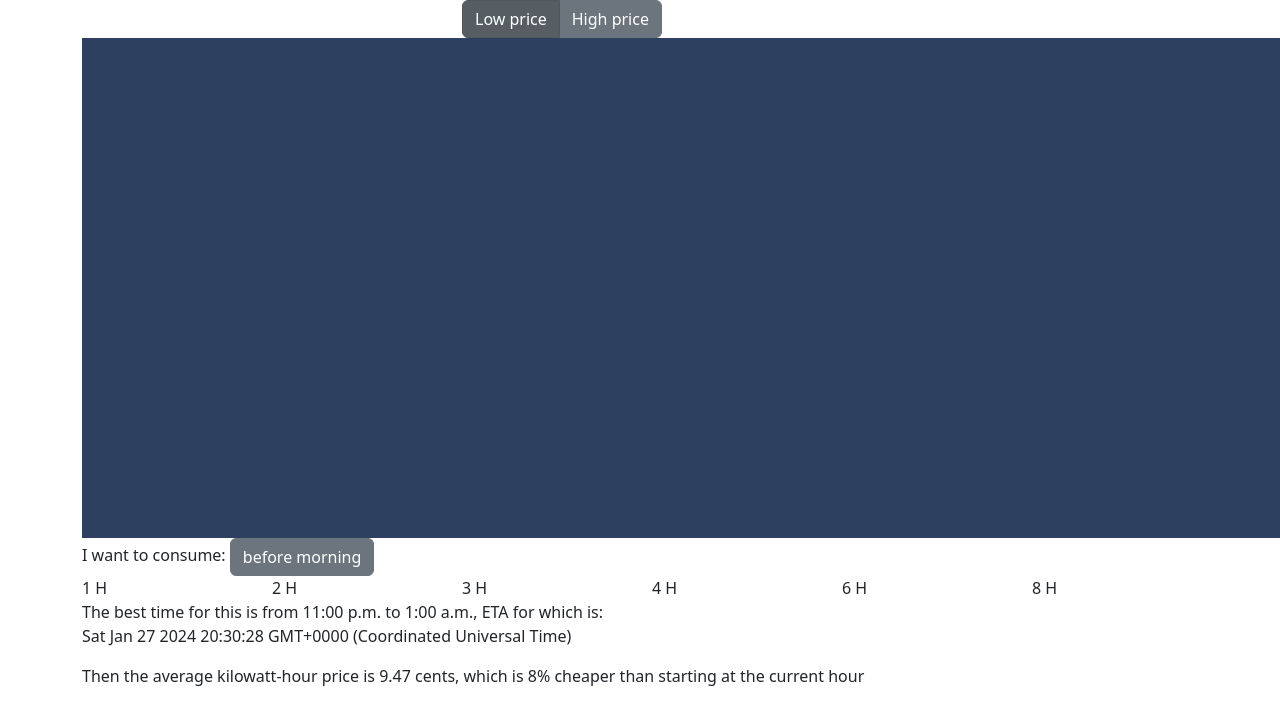
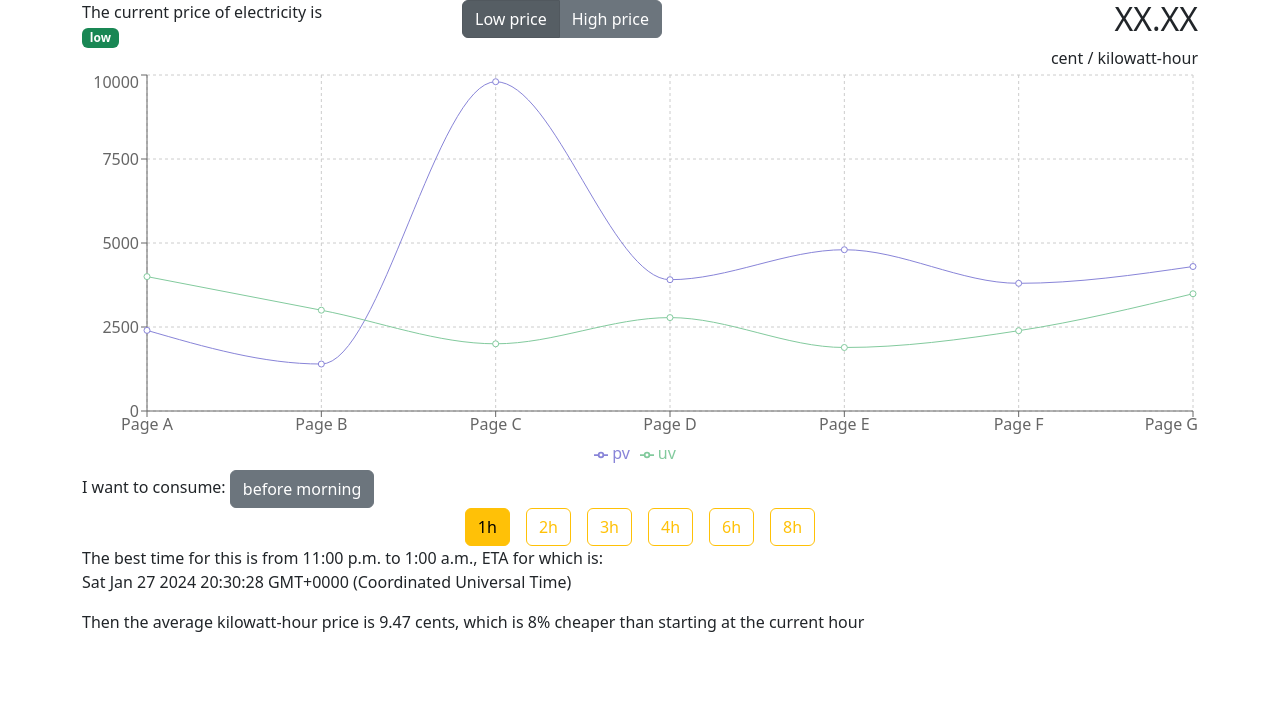
Before and after one commit to igor-rus/elektrikell, a React (Create React App) app: page / in a window 1280 px wide. Shown: the top 724 px of the page. Built offline with nearby package versions, Linux system fonts and the light colour scheme.

Commit message:
Lesson3 (#4)
* add babel dependency

* remove inline styles

* rename constants

* add badges

* add recharts dependency

* import recharts, integrate chart into body

* fix warning, provide valid href for anchor tag

* implement consumption duration buttons

```diff
--- a/package.json
+++ b/package.json
@@ -8,6 +8,7 @@
     "react-bootstrap": "^2.10.0",
     "react-dom": "^18.2.0",
     "react-scripts": "5.0.1",
+    "recharts": "^2.10.4",
     "sass": "^1.70.0"
   },
   "scripts": {
@@ -30,5 +31,8 @@
       "last 1 firefox version",
       "last 1 safari version"
     ]
+  },
+  "devDependencies": {
+    "@babel/plugin-proposal-private-property-in-object": "^7.21.11"
   }
 }
--- a/src/App.js
+++ b/src/App.js
@@ -2,17 +2,22 @@
 import "./App.scss";
 import Container from "react-bootstrap/Container";
 import Body from "./Body";
-import Head, {DEFAULT_ACTIVE_PRICE_BUTTON_ID} from "./Head";
+import Head, { DEFAULT_ACTIVE_PRICE_BUTTON_ID } from "./Head";
 import Footer from "./Footer";
 
 function App() {
   const [activePrice, setActivePrice] = useState(DEFAULT_ACTIVE_PRICE_BUTTON_ID);
+  const [activeHour, setActiveHour] = useState();
 
   return (
     <Container>
       <Head activePrice={activePrice} setActivePrice={setActivePrice} />
-      <Body/>
-      <Footer activePrice={activePrice}/>
+      <Body activeHour={activeHour} />
+      <Footer
+        activePrice={activePrice}
+        activeHour={activeHour}
+        setActiveHour={setActiveHour}
+      />
     </Container>
   );
 }
--- a/src/Body/Body.jsx
+++ b/src/Body/Body.jsx
@@ -1,20 +1,36 @@
 import Row from "react-bootstrap/Row";
 import Col from "react-bootstrap/Col";
+import { CHART_DATA } from "./constants";
+import {
+  LineChart,
+  CartesianGrid,
+  XAxis,
+  YAxis,
+  Tooltip,
+  Legend,
+  Line,
+  ResponsiveContainer,
+} from "recharts";
 
 const Body = () => {
   return (
-    //temporary inline style just for visual separation, will remove later.
-    <section style={{ height: "500px", width: "1200px", background: "#2d405f" }}>
+    <>
       <Row>
-        <Col></Col>
+        <Col>
+          <ResponsiveContainer width="100%" height={400}>
+            <LineChart data={CHART_DATA}>
+              <CartesianGrid strokeDasharray="3 3" />
+              <XAxis dataKey="name" />
+              <YAxis />
+              <Tooltip />
+              <Legend />
+              <Line type="monotone" dataKey="pv" stroke="#8884d8" />
+              <Line type="monotone" dataKey="uv" stroke="#82ca9d" />
+            </LineChart>
+          </ResponsiveContainer>
+        </Col>
       </Row>
-      <Row>
-        <Col></Col>
-      </Row>
-      <Row>
-        <Col></Col>
-      </Row>
-    </section>
+    </>
   );
 };
 
--- /dev/null
+++ b/src/Body/constants.js
@@ -0,0 +1,44 @@
+export const CHART_DATA = [
+    {
+      "name": "Page A",
+      "uv": 4000,
+      "pv": 2400,
+      "amt": 2400
+    },
+    {
+      "name": "Page B",
+      "uv": 3000,
+      "pv": 1398,
+      "amt": 2210
+    },
+    {
+      "name": "Page C",
+      "uv": 2000,
+      "pv": 9800,
+      "amt": 2290
+    },
+    {
+      "name": "Page D",
+      "uv": 2780,
+      "pv": 3908,
+      "amt": 2000
+    },
+    {
+      "name": "Page E",
+      "uv": 1890,
+      "pv": 4800,
+      "amt": 2181
+    },
+    {
+      "name": "Page F",
+      "uv": 2390,
+      "pv": 3800,
+      "amt": 2500
+    },
+    {
+      "name": "Page G",
+      "uv": 3490,
+      "pv": 4300,
+      "amt": 2100
+    }
+  ]
--- a/src/Footer/Footer.jsx
+++ b/src/Footer/Footer.jsx
@@ -2,8 +2,12 @@
 import TargetLow from "./TargetLow";
 import { DEFAULT_ACTIVE_PRICE_BUTTON_ID } from "../Head";
 
-const Footer = ({ activePrice }) => {
-  return <>{activePrice === DEFAULT_ACTIVE_PRICE_BUTTON_ID ? <TargetLow /> : <TargetHigh />}</>;
+const Footer = ({ activePrice, activeHour, setActiveHour }) => {
+  return (
+    <>
+      {activePrice === DEFAULT_ACTIVE_PRICE_BUTTON_ID ? (<TargetLow activeHour={activeHour} setActiveHour={setActiveHour} />) : (<TargetHigh />)}
+    </>
+  );
 };
 
 export default Footer;
--- a/src/Footer/Intervals.jsx
+++ b/src/Footer/Intervals.jsx
@@ -1,12 +1,34 @@
 import Row from "react-bootstrap/Row";
 import Col from "react-bootstrap/Col";
+import { Button } from "react-bootstrap";
+import Stack from "react-bootstrap/Stack";
+import { INTERVAL_OPTIONS } from "./configuration";
 
-const Intervals = ({ intervalOptions }) => {
+const Intervals = ({ activeHour, setActiveHour }) => {
   return (
     <Row>
-      {intervalOptions.durations.map((duration, index) => (
-        <Col key={index}>{duration} {intervalOptions.timeUnit}</Col>
-      ))}
+      <Col>
+        <Stack
+          direction="horizontal"
+          gap={3}
+          className="justify-content-center"
+        >
+          {INTERVAL_OPTIONS.map(({ id, name }) => {
+            return (
+              <Button
+                key={id}
+                onClick={() => {
+                  setActiveHour(id);
+                }}
+                variant="outline-warning"
+                active={(activeHour || 1) === id}
+              >
+                {name}
+              </Button>
+            );
+          })}
+        </Stack>
+      </Col>
     </Row>
   );
 };
--- a/src/Footer/TargetHigh.jsx
+++ b/src/Footer/TargetHigh.jsx
@@ -14,7 +14,7 @@
         <span>
           We recommend reducing electricity consumption during peak hours to
           contribute to Europe's common goal of reducing electricity consumption
-          by -5% during peak hours and reducing natural gas demand. <a href="#">Read closer</a>
+          by -5% during peak hours and reducing natural gas demand. <a href="https://www.consilium.europa.eu/et/infographics/eu-measures-to-cut-down-energy-bills/">Read closer</a>
         </span>
       </Col>
     </Row>
--- a/src/Footer/TargetLow.jsx
+++ b/src/Footer/TargetLow.jsx
@@ -4,10 +4,9 @@
 import Row from "react-bootstrap/Row";
 import Col from "react-bootstrap/Col";
 import Intervals from "./Intervals";
-import { intervalOptions } from "./configuration";
 import CountdownTimer from "./CountdownTimer";
 
-const TargetLow = () => {
+const TargetLow = (props) => {
   const [nightConsumption, setNightConsumption] = useState(false);
   const bestTimeToConsume = new Date();
   bestTimeToConsume.setDate(bestTimeToConsume.getDate() + 1);
@@ -28,7 +27,7 @@
       </Row>
       <Row>
         <Col>
-          <Intervals intervalOptions={intervalOptions} />
+          <Intervals {...props} />
         </Col>
       </Row>
       <Row>
--- a/src/Footer/configuration.js
+++ b/src/Footer/configuration.js
@@ -1,4 +1,4 @@
-export const intervalOptions = {
-    timeUnit: 'H',
-    durations: [1,2,3,4,6,8]
-};
+export const INTERVAL_OPTIONS = [1,2,3,4,6,8].map((v) => ({
+    id: v,
+    name: `${v}h`
+}))
--- a/src/Head/Info.jsx
+++ b/src/Head/Info.jsx
@@ -2,14 +2,18 @@
 import Col from "react-bootstrap/Col";
 import Button from "react-bootstrap/Button";
 import ButtonGroup from "react-bootstrap/ButtonGroup";
-import { PRICE_BUTTONS } from "./constants";
+import Badge from 'react-bootstrap/Badge';
+import { PRICE_BUTTONS, BADGES } from "./constants";
 
 
 const Info = ({activePrice, setActivePrice}) => {
 
   return (
     <>
-      <Col></Col>
+      <Col>
+      <div>The current price of electricity is</div>
+      <Badge bg={ BADGES[0].name }>{BADGES[0].id}</Badge>
+      </Col>
       <Col>
         <ButtonGroup>
           {PRICE_BUTTONS.map(({ name, id }) => (
@@ -24,7 +28,10 @@
           ))}
         </ButtonGroup>
       </Col>
-      <Col></Col>
+      <Col className="text-end">
+      <h2>XX.XX</h2>
+      <div>cent / kilowatt-hour</div>
+      </Col>
     </>
   );
 };
--- a/src/Head/constants.js
+++ b/src/Head/constants.js
@@ -1,12 +1,26 @@
+export const LOW = "low";
+export const HIGH = "high";
+
+export const BADGES = [
+  {
+    name: "success",
+    id: LOW
+  },
+  {
+    name: "danger",
+    id: HIGH
+  }
+]
+
 export const PRICE_BUTTONS = [
   {
     name: "Low price",
-    id: "low",
+    id: LOW,
   },
   {
     name: "High price",
-    id: "high",
+    id: HIGH,
   },
 ];
 
-export const DEFAULT_ACTIVE_PRICE_BUTTON_ID = "low";
+export const DEFAULT_ACTIVE_PRICE_BUTTON_ID = LOW;
```
Also changed, not shown: 1 other file (tests, documents, lock files or other folders).
